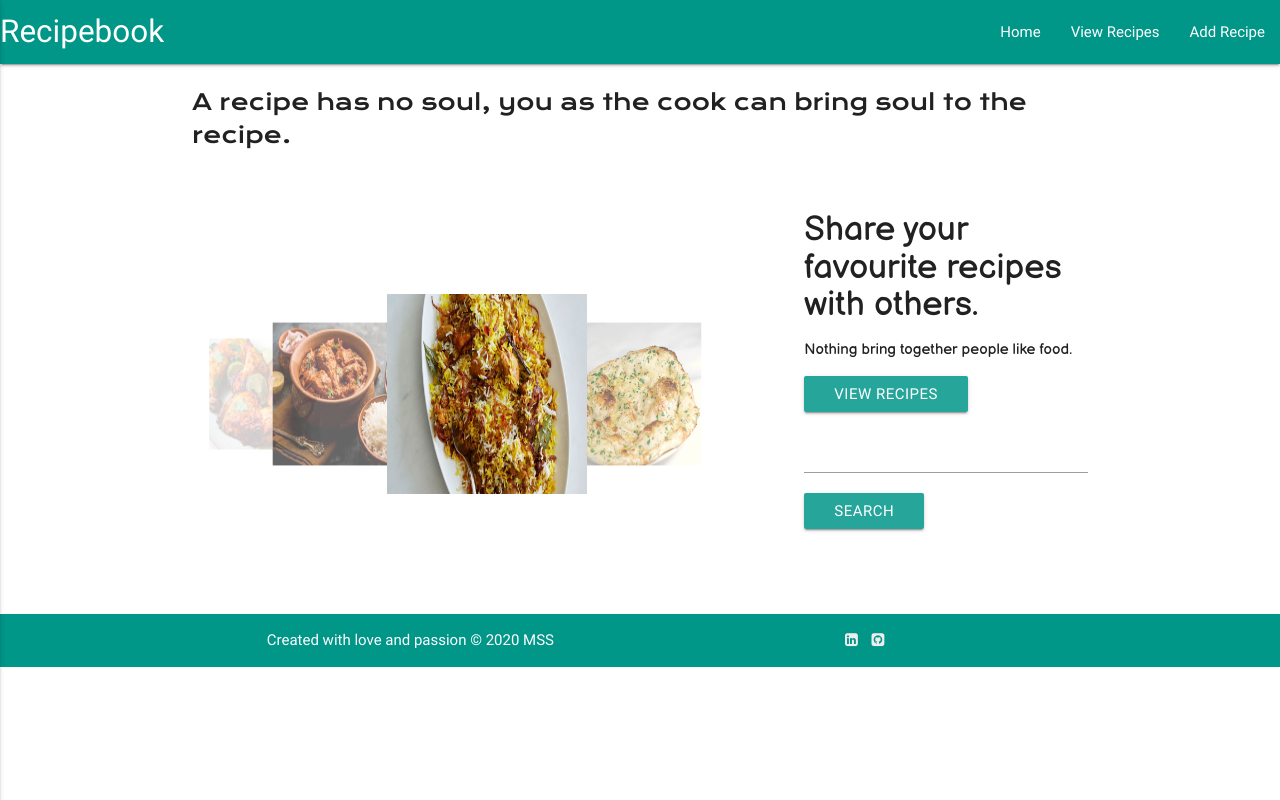
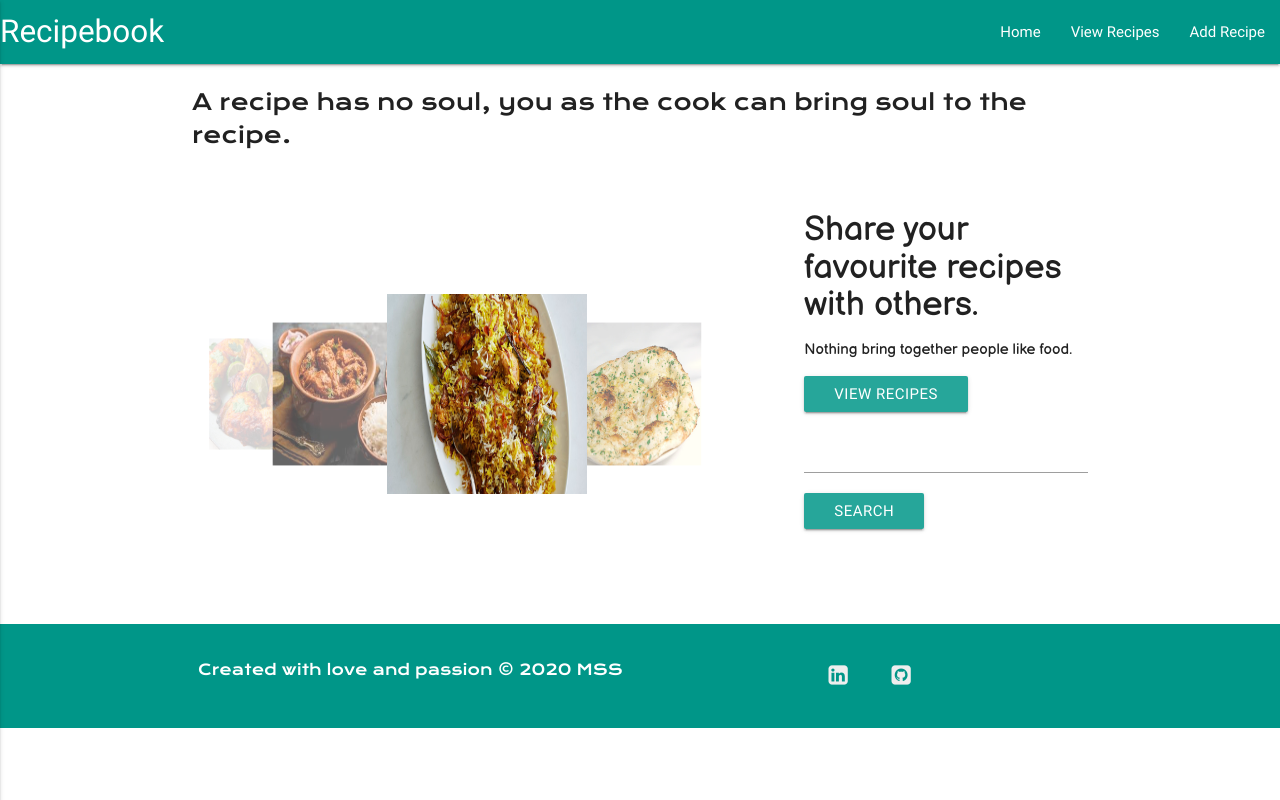
Before and after one commit to sohailshams/cookbook, a Flask app: page / in a window 1280 px wide. Run offline with Flask 2, Linux system fonts and the light colour scheme; some libraries are stand-ins or nearby versions.

Commit message:
Made footer sticky, added main tag in base.html & font family krona in footer

```diff
--- a/static/css/style.css
+++ b/static/css/style.css
@@ -1,6 +1,9 @@
 @import url('https://fonts.googleapis.com/css2?family=Balsamiq+Sans&family=Krona+One&display=swap');
 .balsamiq {
     font-family: 'Balsamiq Sans', sans-serif;
+}
+.krona {
+    font-family: 'Krona One', sans-serif;
 }
 .slogan{
     font-size: 22px;
@@ -43,5 +46,21 @@ height: 200px;
 }
 .social-links li {
     display: inline;
-    padding-inline-end: 10px;
+    padding: 20px;
+    font-size: 150%;
 }
+.social-links{
+    padding-top: 20px;
+}
+
+ body {
+    display: flex;
+    flex-direction: column;
+  }
+
+  main {
+    flex: 1 0 auto;
+  }
+.footer-text{
+    padding-top: 20px;
+}
--- a/templates/base.html
+++ b/templates/base.html
@@ -28,16 +28,18 @@
     </div>
   </nav>
 </header>
+<main>
     <div class="container">
 	{% block content %}
 
 	{% endblock %}
     </div>
+    </main>
 <footer class="teal footer">
           <div class="container">
     <div class="row center-align">
         <div class="col s12 m6">
-            <p class="white-text"> Created with love and passion © 2020 MSS</p>
+            <p class="white-text footer-text krona"> Created with love and passion © 2020 MSS</p>
         </div>
         <div class="col s12 m6">
         <ul class="social-links">
@@ -47,9 +49,8 @@
         </div>
     </div>
 </div>
+
 </footer>
-
-
 
 	<script src="https://cdnjs.cloudflare.com/ajax/libs/jquery/3.2.1/jquery.min.js"></script>
 	<script src="https://cdnjs.cloudflare.com/ajax/libs/materialize/0.100.2/js/materialize.min.js"></script>
```
